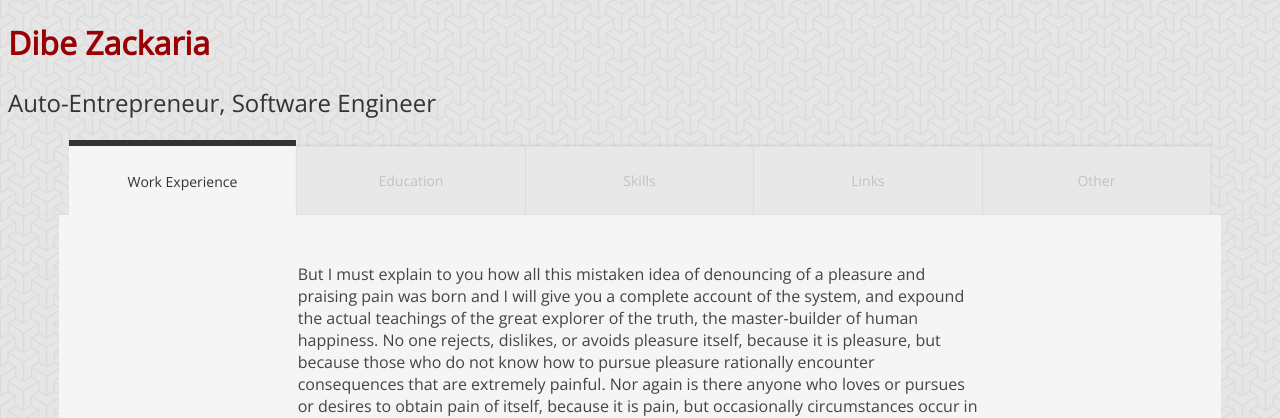
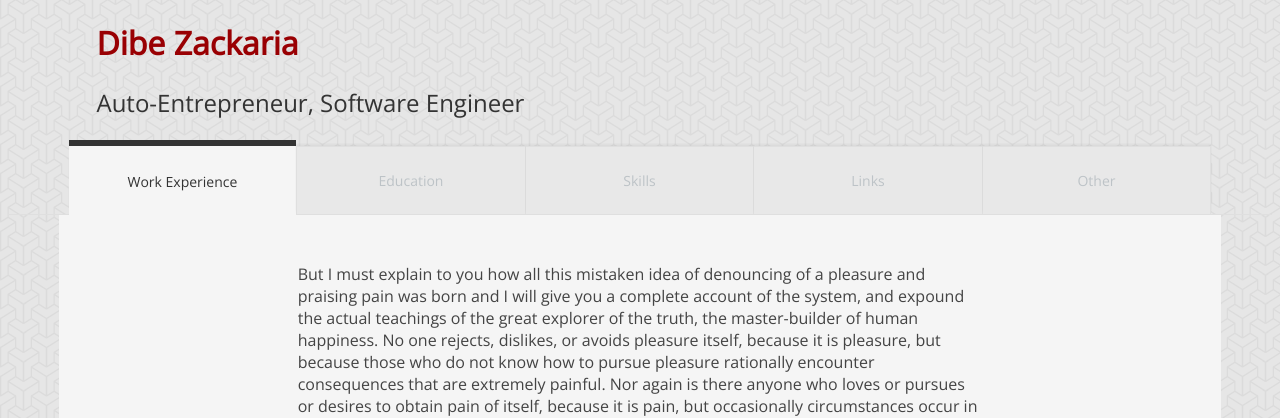
Before and after one commit to Mawu3n4/personal-website, a PHP site: page / in a window 1280 px wide. Shown: the top 418 px of the page. Run offline with PHP 8.4, Linux system fonts and the light colour scheme.

Commit message:
add: mv #introduction

```diff
--- a/css/style.css
+++ b/css/style.css
@@ -457,6 +457,7 @@ body {
 
 #introduction {
     width: 90%;
+    margin-left: 7%;
     color: #990003;
 }
 
```
